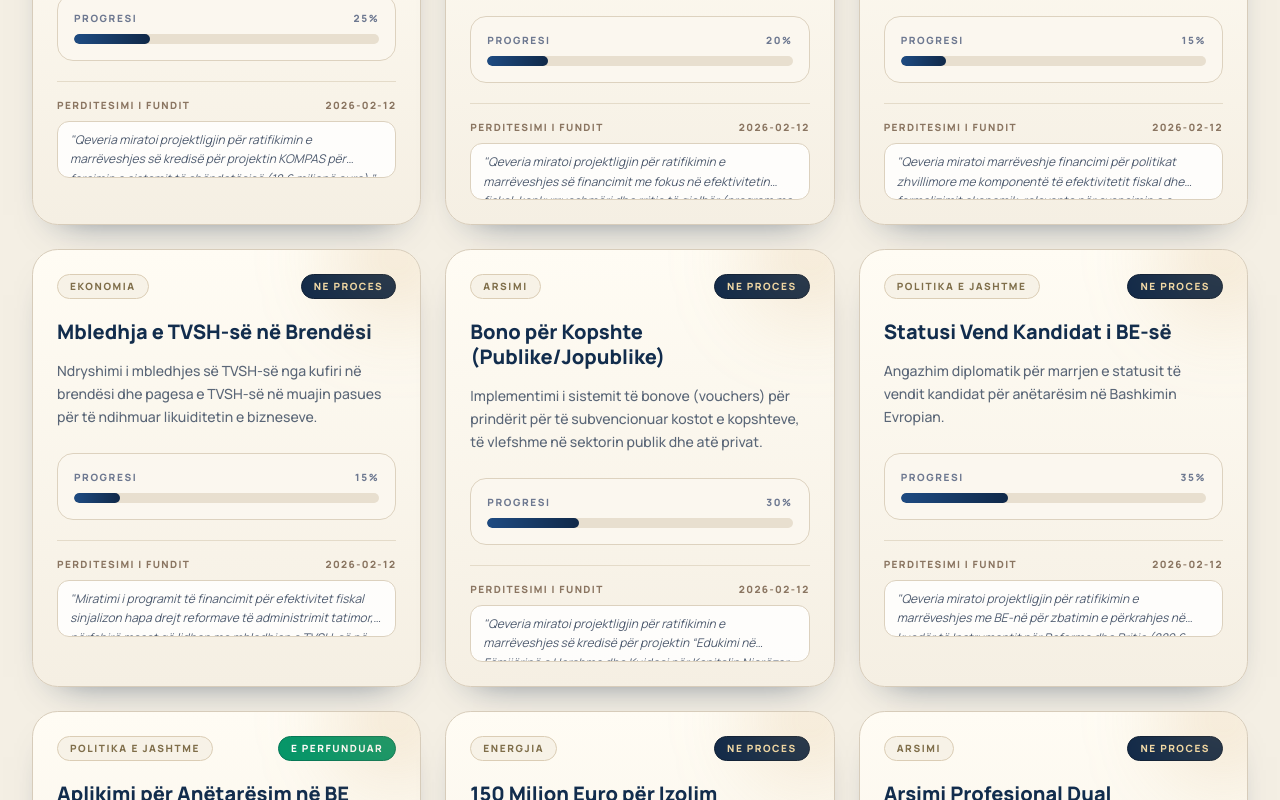
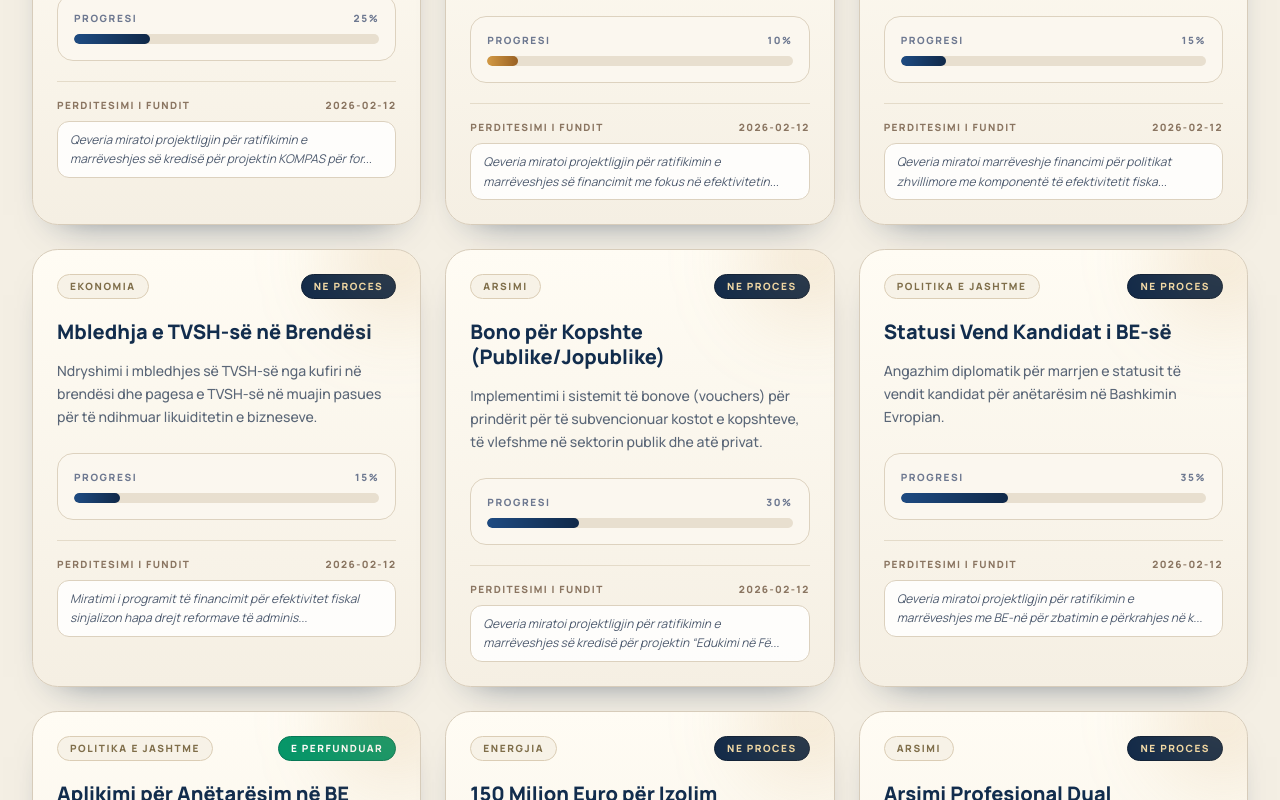
Before and after one commit to celiknimani/civic-pulse, a React (Vite) app: page / in a window 1280 px wide. Shown: the part 1340-2140 px from the top of the page. Built offline with nearby package versions, Linux system fonts and the light colour scheme.

Commit message:
data updates for various promises

```diff
--- a/components/PromiseCard.tsx
+++ b/components/PromiseCard.tsx
@@ -31,6 +31,10 @@ const PromiseCard: React.FC<PromiseCardProps> = ({ promise }) => {
   const lastUpdate = [...(promise.updates || [])]
     .sort((a, b) => b.date.localeCompare(a.date))
     .at(0);
+  const lastUpdatePreview =
+    lastUpdate?.description && lastUpdate.description.length > 100
+      ? `${lastUpdate.description.slice(0, 100).trim()}...`
+      : lastUpdate?.description;
 
   return (
     <Link href={`/promise/${promise.id}`}>
@@ -75,7 +79,7 @@ const PromiseCard: React.FC<PromiseCardProps> = ({ promise }) => {
                 <span>{lastUpdate.date}</span>
               </div>
               <p className="line-clamp-2 rounded-xl border border-[#dcd1be] bg-white/85 px-3 py-2 text-xs italic leading-relaxed text-[#4f5c70]">
-                "{lastUpdate.description}"
+                {lastUpdatePreview}
               </p>
             </div>
           )}
--- a/data.ts
+++ b/data.ts
@@ -178,11 +178,12 @@ export const LVV_PROMISES: PartyPromise[] = [
     category: 'Ekonomia',
     title: 'Arkat Fiskale Digjitale',
     description: 'Kalimi në sistemin e arkave fiskale digjitale (software-based) për raportim në kohë reale dhe ulje të kostos për biznese.',
-    status: 'In Progress',
-    progress: 20,
+    status: 'Delayed',
+    progress: 10,
     startDate: '2023-01-01',
     dueDate: '2025-12-31',
     updates: [
+      { date: '2025-07-14', status: 'In Progress', description: 'Publikohet Udhëzuesi Nr. 01/2025 për procedurat dhe formën e fiskalizimit të bllokave tatimorë.', source: 'Administrata Tatimore e Kosovës', sourceUrl: 'https://www.atk-ks.org/portfolio/legjislacioni-perkates/' },
       { date: '2026-02-12', status: 'In Progress', description: 'Qeveria miratoi projektligjin për ratifikimin e marrëveshjes së financimit me fokus në efektivitetin fiskal, konkurrueshmëri dhe rritje të gjelbër (program me Bankën Botërore).', source: 'Qeveria e Kosovës', sourceUrl: 'https://kryeministri.rks-gov.net/news/mbledhja-peruruese-e-qeverise-se-re-te-kosoves/' }
     ]
   },
```
